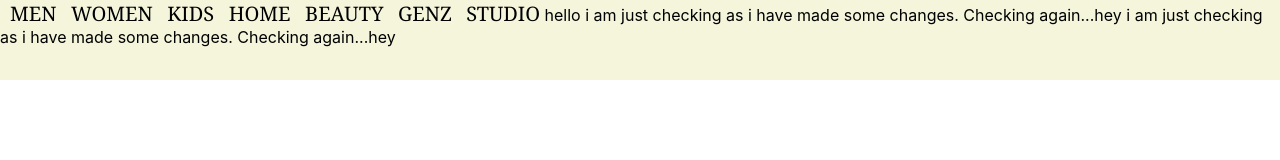
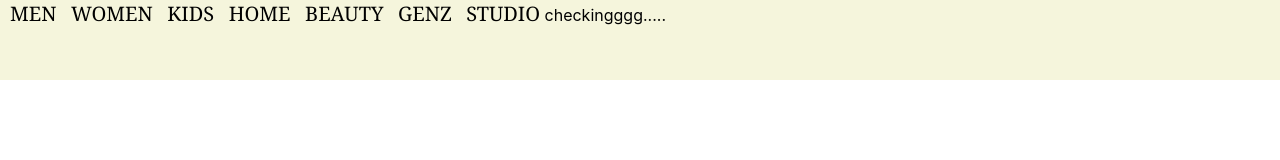
Before and after one commit to divya-kaushikkk/MyntraClone, a plain HTML site: page index.html in a window 1280 px wide. Drawn offline with Linux system fonts and the light colour scheme.

Commit message:
updated inde.html

```diff
--- a/index.html
+++ b/index.html
@@ -20,8 +20,8 @@
                 <a href="#">BEAUTY</a>
                 <a href="#">GENZ</a>
                 <a href="#">STUDIO</a>
-              hello i am just checking as i have made some changes. Checking again...hey i am just checking as i have made some changes. Checking again...hey
-        </nav>
+                checkingggg.....
+            </nav>
     </header>
 </body>
 </html>
```
